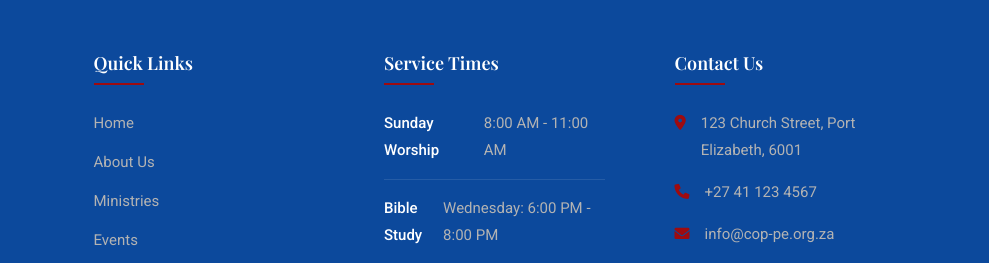
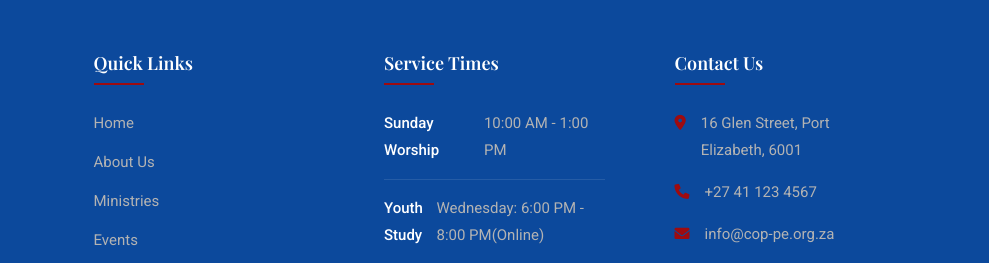
Before and after one commit to Sambest360/COPSA-PE, a plain HTML site: page index.html in a window 1280 px wide. Shown: the part 2795-3058 px from the top of the page, 291-1280 px from the left. Drawn offline with nearby package versions, Linux system fonts and the light colour scheme.

Commit message:
Update index.html

```diff
--- a/index.html
+++ b/index.html
@@ -213,11 +213,11 @@
                     <ul class="service-times">
                         <li>
                             <span>Sunday Worship</span>
-                            <span>8:00 AM - 11:00 AM</span>
+                            <span>10:00 AM - 1:00 PM</span>
                         </li>
                         <li>
-                            <span>Bible Study</span>
-                            <span>Wednesday: 6:00 PM - 8:00 PM</span>
+                            <span>Youth Study</span>
+                            <span>Wednesday: 6:00 PM - 8:00 PM(Online)</span>
                         </li>
                         <li>
                             <span>Prayer Meeting</span>
@@ -229,7 +229,7 @@
                 <div class="footer-widget">
                     <h4>Contact Us</h4>
                     <div class="contact-info">
-                        <p><i class="fas fa-map-marker-alt"></i> 123 Church Street, Port Elizabeth, 6001</p>
+                        <p><i class="fas fa-map-marker-alt"></i> 16 Glen Street, Port Elizabeth, 6001</p>
                         <p><i class="fas fa-phone"></i> +27 41 123 4567</p>
                         <p><i class="fas fa-envelope"></i> info@cop-pe.org.za</p>
                     </div>
```
